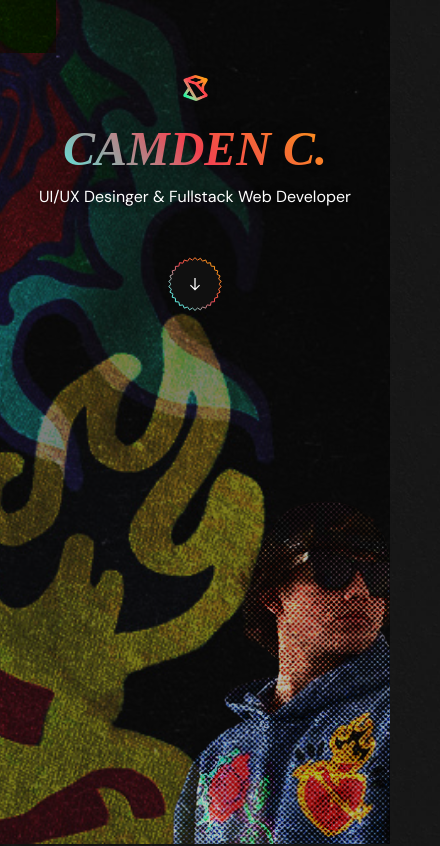
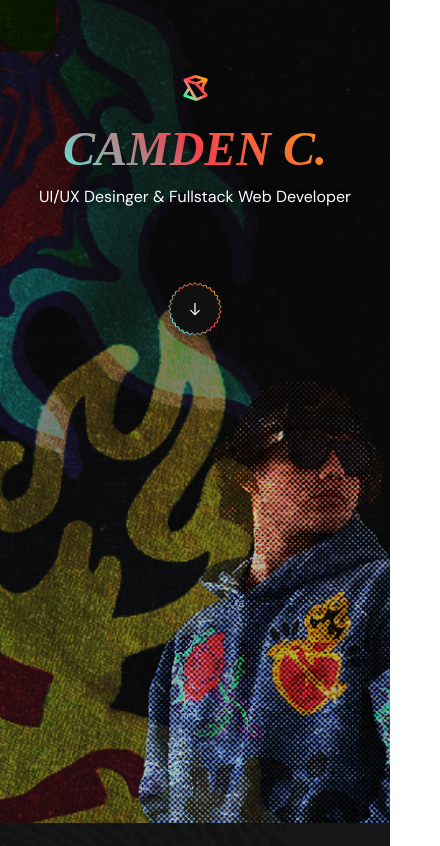
Before and after one commit to CamdenCall/portfolio, a Next.js app: page / in a window 390 px wide. Shown: the top 846 px of the page, 440 px wide, since content can reach past the window. Built offline with nearby package versions, Linux system fonts and the light colour scheme.

Commit message:
header + overflow fix

```diff
--- a/src/components/Header/Header.scss
+++ b/src/components/Header/Header.scss
@@ -109,16 +109,17 @@ header {
         height: 500px;
     }
     .portrait {
-        right: -175px !important;
+        right: -150px !important;
         opacity: 0.7 !important;
-        bottom: -150px !important;
+        bottom: -50px !important;
         height: 500px !important;
     }
 }
 
 @media screen and (max-width: 430px) {
     .header {
-        height: 100vh;
+        height: 97.5vh;
         padding: 75px 15px;
+        gap: 75px;
     }
 }
--- a/src/components/Projects/Projects.tsx
+++ b/src/components/Projects/Projects.tsx
@@ -17,21 +17,21 @@ interface Project {
   }
 
 export default function Projects() {
-    const [projects, setProjects] = useState<Project[]>(data.projects);
+    const projects = data.projects
     const [currentProject, setCurrentProject] = useState(0);
     const [fade, setFade] = useState(false);
 
     const nextProject = () => {
+        setCurrentProject((currentProject + 1) % projects.length);
         setFade(true);
-        setCurrentProject((currentProject + 1) % projects.length);
         setTimeout(() => {
             setFade(false);
         }, 1000);
     }
 
     const prevProject = () => {
+        setCurrentProject((currentProject - 1 + projects.length) % projects.length);
         setFade(true);
-        setCurrentProject((currentProject - 1 + projects.length) % projects.length);
         setTimeout(() => {
             setFade(false);
         }, 1000);
--- a/src/styles/global.scss
+++ b/src/styles/global.scss
@@ -8,6 +8,7 @@
 
 html {
     scroll-behavior: smooth;
+    overflow-x: hidden;
 }
 
 body {
```
